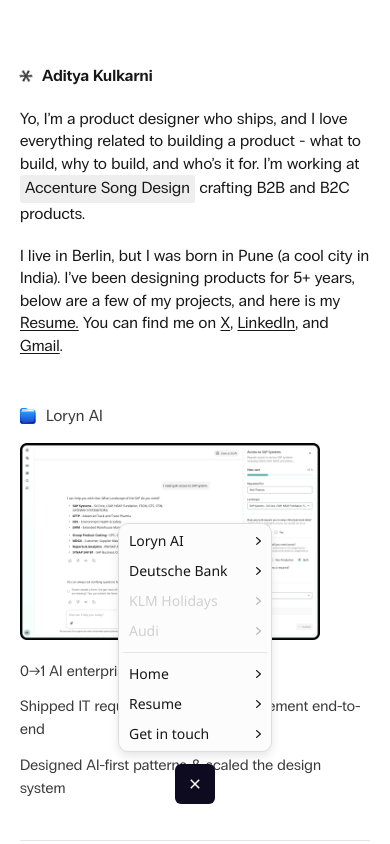
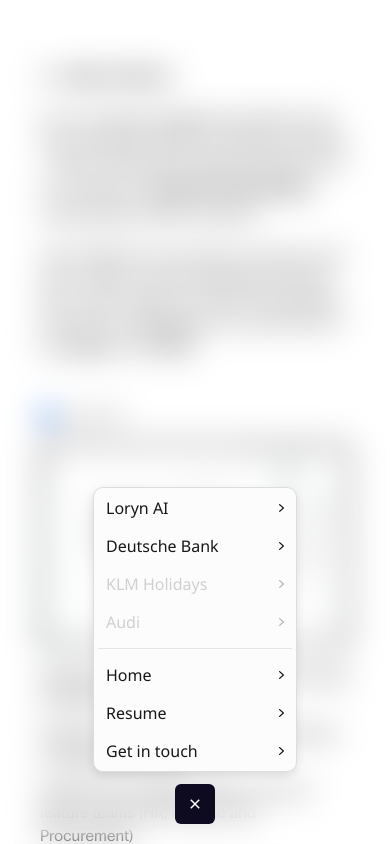
Before and after one commit to adykrni/Portfolio, a Next.js app: page / in a window 390 px wide. Both pictures are taken after a click on the button "Open navigation menu". Shown: the top 844 px of the page. Built offline with nearby package versions, Linux system fonts and the light colour scheme.

Commit message:
Updates 11.09

```diff
--- a/src/components/bio/BioPage.tsx
+++ b/src/components/bio/BioPage.tsx
@@ -82,7 +82,7 @@
   const isEmployerDimmed = anyActive && activeChipId !== employerChip.id;
 
   return (
-    <div className="mx-auto w-full max-w-[520px] px-5 pb-28 pt-16 md:px-[50px] md:py-24">
+    <div className="mx-auto w-full max-w-[520px] px-10 pb-28 pt-16 md:px-[50px] md:py-24">
       <div ref={containerRef} className="relative flex flex-col items-start gap-5 md:gap-[30px]">
         <div className={`flex items-center gap-[10px] ${dimTransition} ${anyActive ? "opacity-20 blur-[3px]" : ""}`}>
           <AvatarDoodle />
--- a/src/components/bio/MobileProjectSection.tsx
+++ b/src/components/bio/MobileProjectSection.tsx
@@ -44,8 +44,8 @@
       {facts.map((fact) => (
         <li
           key={fact}
-          className={`font-radio text-[15px] leading-[1.55] tracking-[0.01em] ${
-            muted ? "text-[#585d67]" : "text-[#3a3a3a]"
+          className={`font-radio leading-[1.4] tracking-[0.16px] ${
+            muted ? "text-[15px] text-[#585d67]" : "text-[16px] text-[#191b1e]"
           }`}
         >
           {fact}
@@ -67,14 +67,14 @@
   imageHeight: number;
 }) {
   return (
-    <div className="w-full max-w-[300px]">
+    <div className="w-full">
       <Image
         src={imageSrc}
         alt={imageAlt ?? ""}
         width={imageWidth}
         height={imageHeight}
         className="h-auto w-full"
-        sizes="300px"
+        sizes="(max-width: 768px) calc(100vw - 80px), 520px"
         unoptimized
       />
     </div>
@@ -87,6 +87,7 @@
   const annotation: FactsAnnotation = chip.annotation;
   const navigable = isProjectNavigable(chip);
   const showPreview = navigable && Boolean(annotation.imageSrc);
+  const facts = annotation.mobileFacts ?? annotation.facts;
 
   return (
     <section className="flex flex-col">
@@ -102,11 +103,11 @@
               imageHeight={annotation.imageHeight ?? 1704}
             />
             <div className="mt-5">
-              <ProjectFacts facts={annotation.facts} muted={false} />
+              <ProjectFacts facts={facts} muted={false} />
             </div>
           </>
         ) : (
-          <ProjectFacts facts={annotation.facts} muted />
+          <ProjectFacts facts={facts} muted />
         )}
       </div>
     </section>
--- a/src/components/floating-nav/FloatingSiteNav.tsx
+++ b/src/components/floating-nav/FloatingSiteNav.tsx
@@ -3,6 +3,7 @@
 import { useState } from "react";
 import Link from "next/link";
 import Image from "next/image";
+import { AnimatePresence, motion } from "framer-motion";
 
 import { site } from "@/lib/content";
 
@@ -27,6 +28,26 @@
   { id: "contact", label: "Get in touch", href: site.links.mail },
 ] as const;
 
+const menuSpring = { type: "spring" as const, duration: 0.45, bounce: 0 };
+const menuExitSpring = { type: "spring" as const, duration: 0.28, bounce: 0 };
+const backdropEase = { duration: 0.25, ease: [0.2, 0, 0, 1] as const };
+
+const menuVariants = {
+  initial: { opacity: 0, scale: 0.96, y: 8, filter: "blur(4px)" },
+  animate: {
+    opacity: 1,
+    scale: 1,
+    y: 0,
+    filter: "blur(0px)",
+    transition: menuSpring,
+  },
+  exit: {
+    opacity: 0,
+    filter: "blur(4px)",
+    transition: menuExitSpring,
+  },
+};
+
 type FloatingSiteNavProps = {
   currentPage?: SitePageId;
 };
@@ -45,7 +66,7 @@
       href={href}
       aria-disabled={disabled || undefined}
       onClick={disabled ? (event) => event.preventDefault() : undefined}
-      className={`flex w-full items-center justify-between gap-2 rounded-[6px] p-1.5 text-sm leading-none transition-colors ${
+      className={`flex h-8 max-h-8 w-full items-center justify-between gap-4 rounded-[6px] px-2 py-0 text-base leading-none transition-colors md:h-auto md:max-h-none md:p-1.5 ${
         disabled ? "cursor-default text-[#d0d0d0]" : "text-foreground hover:bg-surface-card"
       }`}
     >
@@ -67,21 +88,35 @@
   const visibleCaseStudies = caseStudies.filter((study) => study.id !== currentPage);
 
   return (
-    <div className="fixed bottom-10 left-1/2 z-50 flex -translate-x-1/2 flex-col items-center gap-3 md:left-auto md:right-16 md:translate-x-0 md:items-end lg:right-[94px]">
-      <div
-        className="grid w-[154px] transition-[grid-template-rows] duration-500 ease-[cubic-bezier(0.25,0.46,0.45,0.94)] md:w-[180px]"
-        style={{ gridTemplateRows: isOpen ? "1fr" : "0fr" }}
+    <>
+      <AnimatePresence>
+        {isOpen ? (
+          <motion.div
+            key="nav-backdrop"
+            initial={{ opacity: 0 }}
+            animate={{ opacity: 1 }}
+            exit={{ opacity: 0 }}
+            transition={backdropEase}
+            className="fixed inset-0 z-40 backdrop-blur-[16px] md:hidden"
+            aria-hidden
+            onClick={() => setIsOpen(false)}
+          />
+        ) : null}
+      </AnimatePresence>
+
+      <div className="fixed bottom-5 left-1/2 z-50 flex -translate-x-1/2 flex-col items-center gap-3 md:bottom-10 md:left-auto md:right-16 md:translate-x-0 md:items-end lg:right-[94px]">
+        <AnimatePresence>
+          {isOpen ? (
+            <motion.div
+              key="nav-menu"
+              variants={menuVariants}
+              initial="initial"
+              animate="animate"
+              exit="exit"
+              style={{ transformOrigin: "bottom center" }}
+              className="w-[204px] overflow-hidden rounded-[10px] border border-[#ddd] bg-[#fcfcfc] shadow-[0_4px_10px_0_rgba(0,0,0,0.1)] md:w-[230px]"
             >
-        <div
-          className={`overflow-hidden rounded-[10px] border border-[#ddd] bg-[#fcfcfc] shadow-[0_4px_10px_0_rgba(0,0,0,0.1)] transition-opacity duration-500 ease-[cubic-bezier(0.25,0.46,0.45,0.94)] ${
-            isOpen ? "opacity-100" : "opacity-0"
-          }`}
-        >
-          <div
-            className={`flex flex-col gap-1 p-1 transition-[filter] duration-500 ease-[cubic-bezier(0.25,0.46,0.45,0.94)] ${
-              isOpen ? "blur-0" : "blur-[10px]"
-            }`}
-          >
+              <div className="flex flex-col gap-1.5 p-1 md:gap-1">
                 {visibleCaseStudies.map((study) => (
                   <MenuRow
                     key={study.id}
@@ -105,24 +140,26 @@
                   />
                 ))}
               </div>
-        </div>
-      </div>
+            </motion.div>
+          ) : null}
+        </AnimatePresence>
 
-      <button
+        <motion.button
           type="button"
           onClick={() => setIsOpen((value) => !value)}
           aria-expanded={isOpen}
           aria-label={isOpen ? "Close navigation menu" : "Open navigation menu"}
+          whileTap={{ scale: 0.96 }}
           className="flex size-10 shrink-0 items-center justify-center rounded-[6px] bg-[#0E0A1F]"
         >
-        <svg
+          <motion.svg
             width="12"
             height="12"
             viewBox="0 0 12 12"
             fill="none"
             aria-hidden
-          className="transition-transform duration-300 ease-[cubic-bezier(0.25,0.46,0.45,0.94)]"
-          style={{ transform: isOpen ? "rotate(45deg)" : "rotate(0deg)" }}
+            animate={{ rotate: isOpen ? 45 : 0 }}
+            transition={menuSpring}
           >
             <path
               d="M0 6H12M6 0V12"
@@ -131,9 +168,10 @@
               strokeLinecap="round"
               strokeLinejoin="round"
             />
-        </svg>
-      </button>
+          </motion.svg>
+        </motion.button>
       </div>
+    </>
   );
 }
 
--- a/src/lib/bio-content.ts
+++ b/src/lib/bio-content.ts
@@ -23,6 +23,8 @@
   imageWidth?: number;
   imageHeight?: number;
   facts: string[];
+  /** Mobile homepage layout — when set, overrides `facts` in MobileProjectSection. */
+  mobileFacts?: string[];
   href: string;
   /** When false, hover preview works but click won't navigate to the case study. */
   navigable?: boolean;
@@ -84,6 +86,11 @@
         "Shipped IT requests and ticket management end-to-end",
         "Designed AI-first patterns & scaled the design system",
       ],
+      mobileFacts: [
+        "Shipped 0→1 AI enterprise product, currently at 11k DAUs.",
+        "Crafted and shipped IT requests and ticket management features",
+        "Scaled AI-first design patterns across 3 feature teams (HR, Finance and Procurement)",
+      ],
       href: "/loryn",
     },
   },
@@ -101,6 +108,10 @@
       facts: [
         "UI redesign for wealth management portal",
         "Improved wealth overview and portfolio management",
+      ],
+      mobileFacts: [
+        "Modernized the wealth management portal for 22k DAUs",
+        "Redesigned portfolio management feature, and introduced progressive disclosure pattern across the dashboard",
       ],
       href: "/deutsche-wealth",
     },
```
Lines whose indentation alone changed are shown as unchanged.
